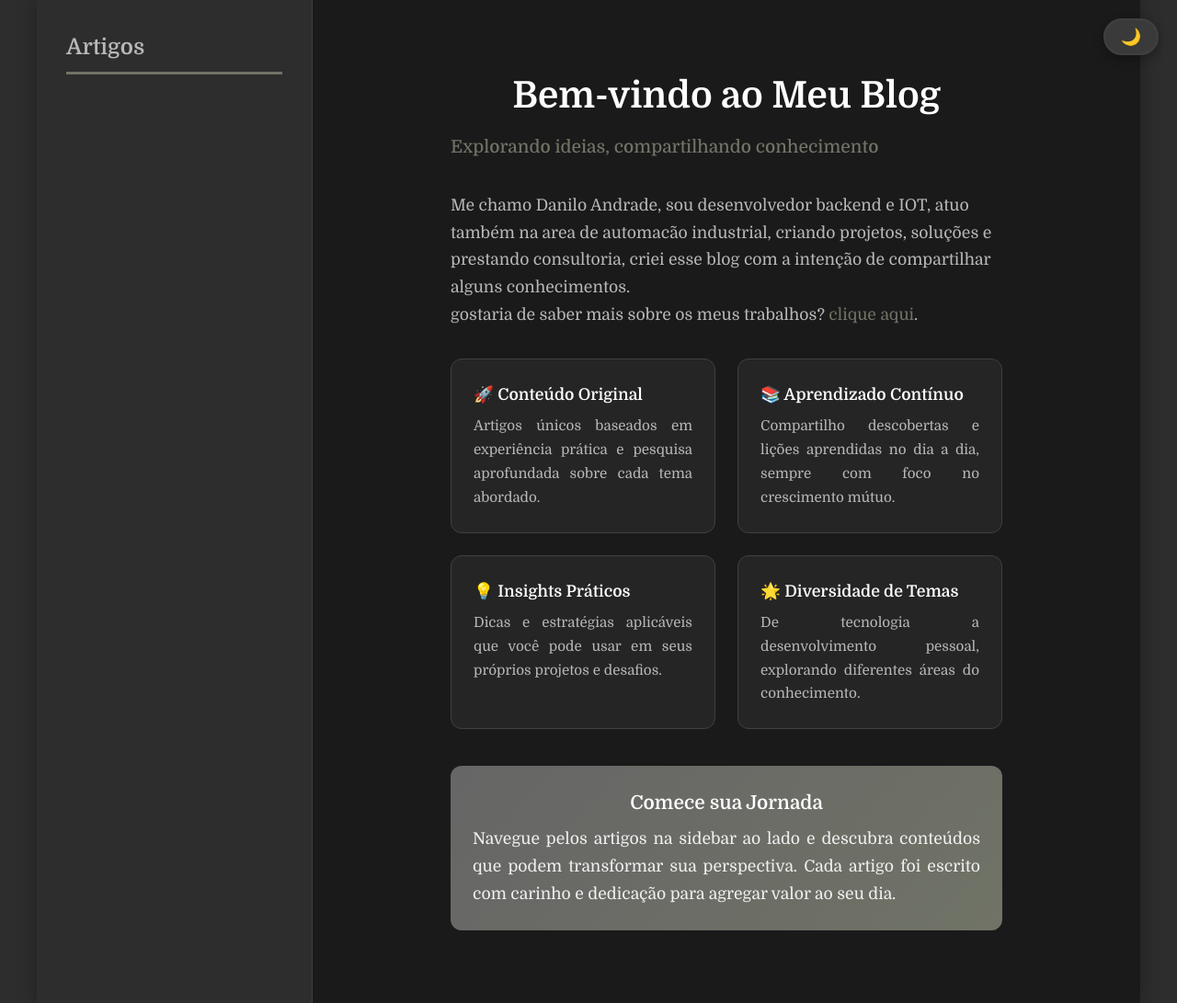
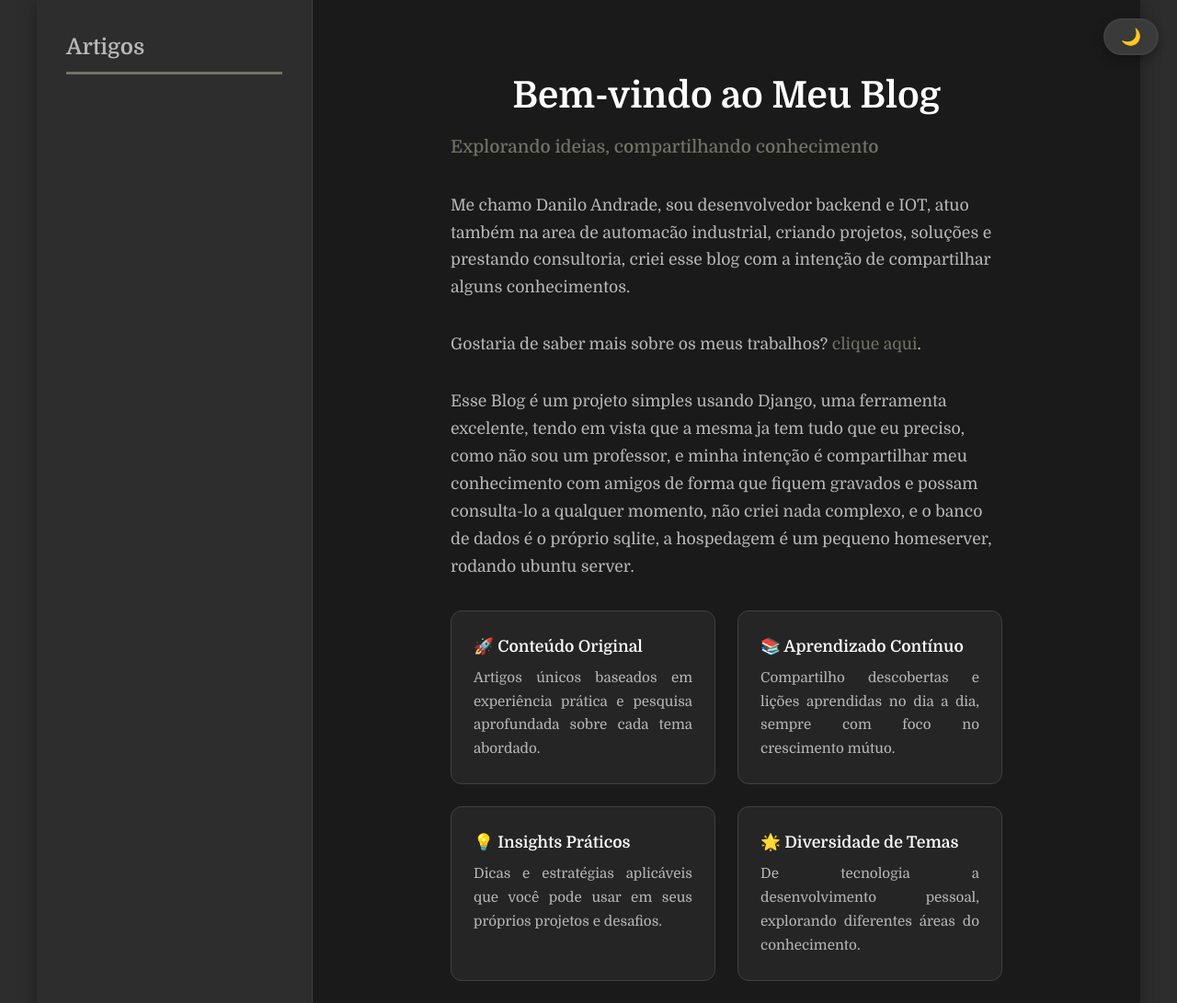
Before and after one commit to danilotec/blog, a Django app: page / in a window 1280 px wide. Shown: the top 1091 px of the page at 92% size. Run offline with Django 5.2, Linux system fonts and the light colour scheme; data that the repository does not hold is empty.

Commit message:
descriçoes

```diff
--- a/blog/templates/blog/index.html
+++ b/blog/templates/blog/index.html
@@ -47,8 +47,19 @@
                 soluções e prestando consultoria,
                 criei esse blog com a intenção de compartilhar alguns
                 conhecimentos.
-                <br> gostaria de saber mais sobre os meus trabalhos?
+            </p>
+            <p class="description">
+                Gostaria de saber mais sobre os meus trabalhos?
                 <a href="https://danilotec.github.io/" target="_blank">clique aqui</a>.
+            </p>
+            <p class="description">
+                Esse Blog é um projeto simples usando Django, uma ferramenta
+                excelente, tendo em vista que a mesma ja tem tudo que eu preciso,
+                como não sou um professor, e minha intenção é compartilhar meu
+                conhecimento com amigos de forma que fiquem gravados e possam
+                consulta-lo a qualquer momento, não criei nada complexo, e o
+                banco de dados é o próprio sqlite, a hospedagem é um pequeno
+                homeserver, rodando ubuntu server.
             </p>
 
             <div class="features">
```
